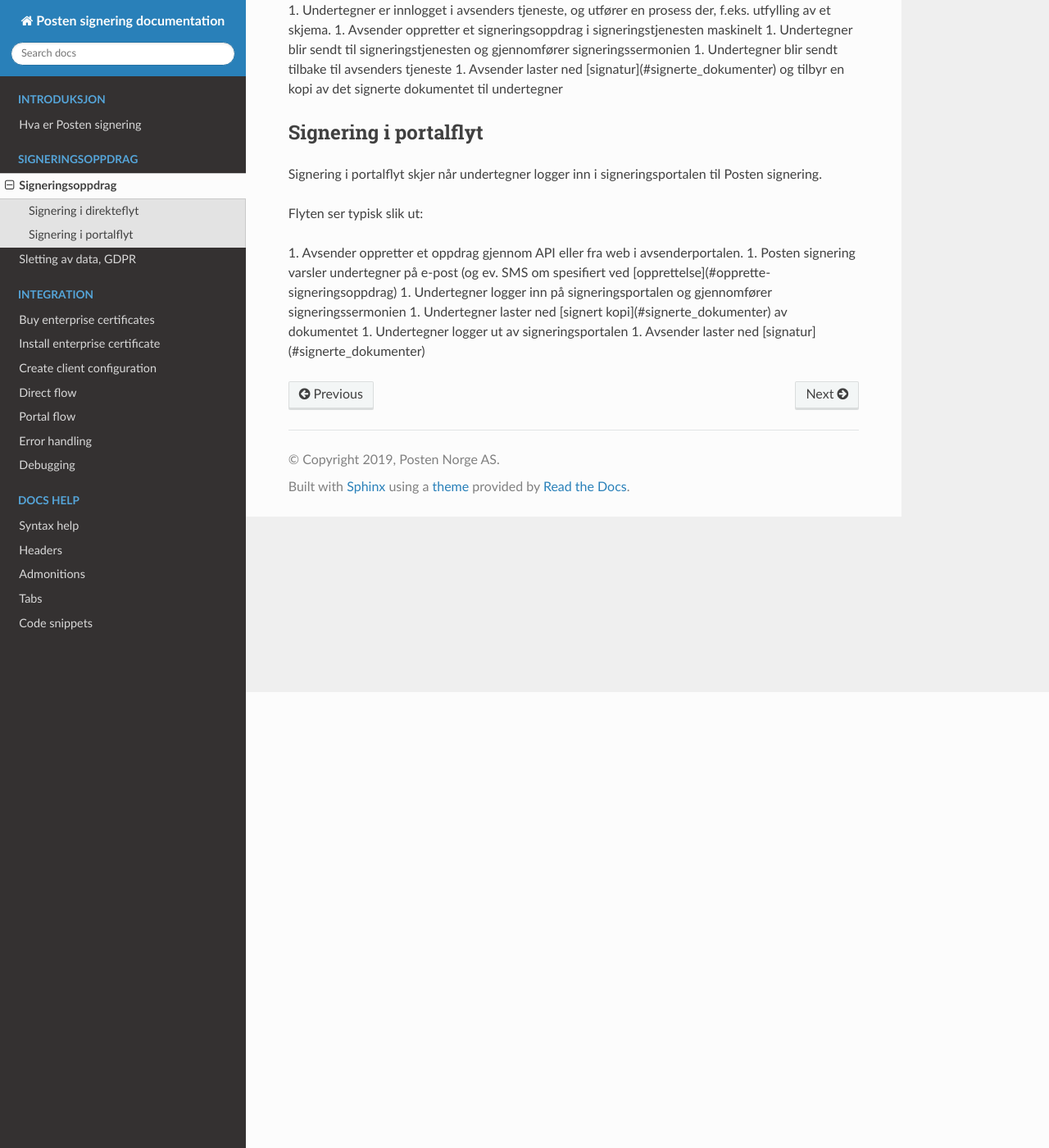
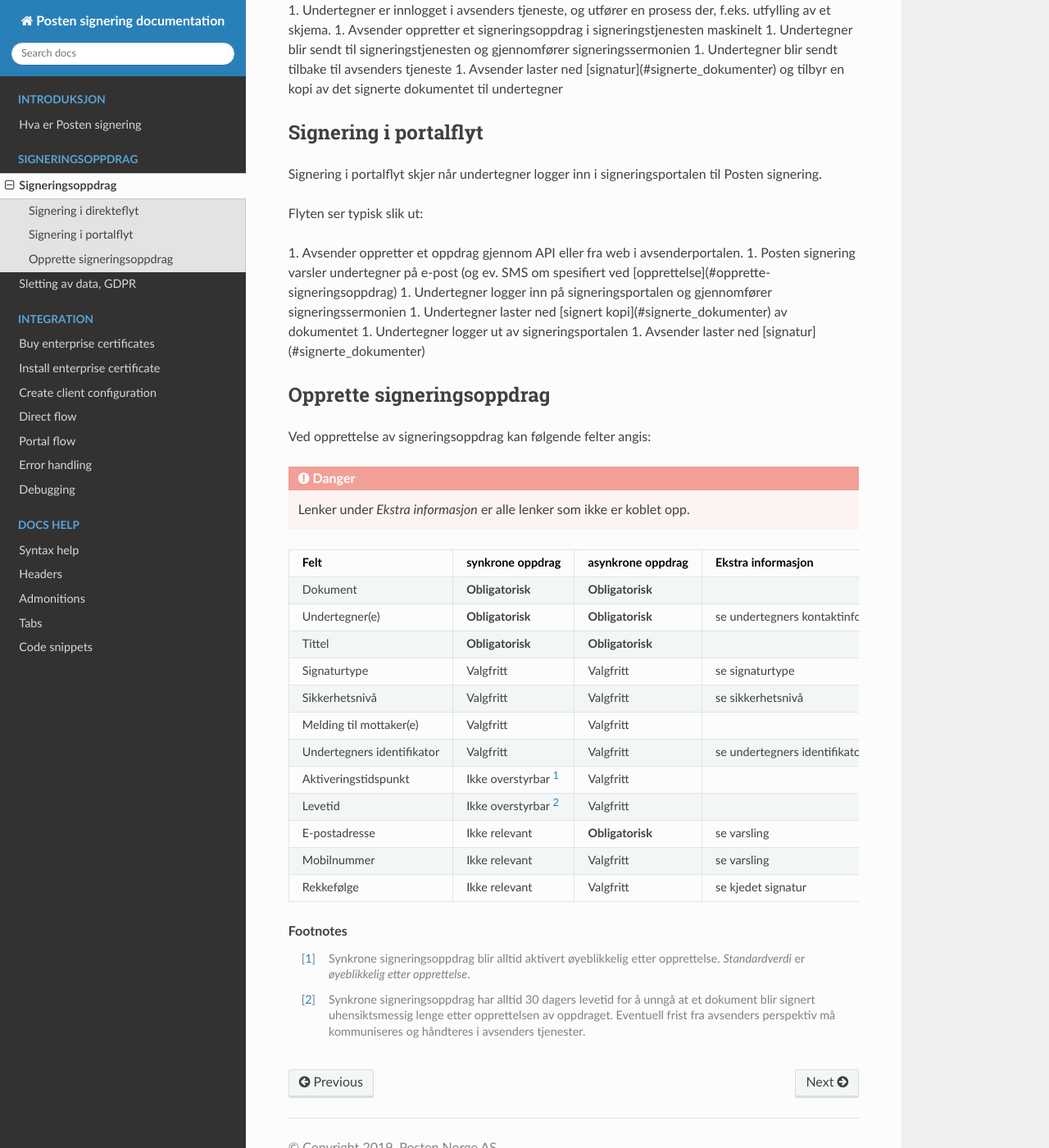
Before and after one commit to ramonarellano/signering-docs, a Sphinx documentation site: the page built from source/signeringsoppdrag.rst, in a window 1280 px wide and 1400 px high, scrolled down 556 px. Shown: the whole window at 82% size. Built offline with Sphinx 7.4.7 and the Read the Docs theme 2.0.0, drawn with Linux system fonts in a browser that asks for light colours.

Commit message:
Legger til tabell for felter i signeringsoppdrag
Notis: Lenkene i ekstra informasjon er fjernet. Disse må fikses

```diff
--- a/source/signeringsoppdrag.rst
+++ b/source/signeringsoppdrag.rst
@@ -32,3 +32,44 @@
 1. Undertegner laster ned [signert kopi](#signerte_dokumenter) av dokumentet
 1. Undertegner logger ut av signeringsportalen
 1. Avsender laster ned [signatur](#signerte_dokumenter)
+
+Opprette signeringsoppdrag
+===========================
+Ved opprettelse av signeringsoppdrag kan følgende felter angis:
+
+..  DANGER::
+    Lenker under *Ekstra informasjon* er alle lenker som ikke er koblet opp.
+
+
++---------------------------+-------------------------+-------------------+---------------------------------------------------------------+
+| Felt                      | synkrone oppdrag        | asynkrone oppdrag | Ekstra informasjon                                            |
++===========================+=========================+===================+===============================================================+
+| Dokument                  | **Obligatorisk**        | **Obligatorisk**  |                                                               |
++---------------------------+-------------------------+-------------------+---------------------------------------------------------------+
+| Undertegner(e)            | **Obligatorisk**        | **Obligatorisk**  | se undertegners kontaktinfo                                   |
++---------------------------+-------------------------+-------------------+---------------------------------------------------------------+
+| Tittel                    | **Obligatorisk**        | **Obligatorisk**  |                                                               |
++---------------------------+-------------------------+-------------------+---------------------------------------------------------------+
+| Signaturtype              | Valgfritt               | Valgfritt         | se signaturtype                                               |
++---------------------------+-------------------------+-------------------+---------------------------------------------------------------+
+| Sikkerhetsnivå            | Valgfritt               | Valgfritt         | se sikkerhetsnivå                                             |
++---------------------------+-------------------------+-------------------+---------------------------------------------------------------+
+| Melding til mottaker(e)   | Valgfritt               | Valgfritt         |                                                               |
++---------------------------+-------------------------+-------------------+---------------------------------------------------------------+
+| Undertegners identifikator| Valgfritt               | Valgfritt         | se undertegners identifikator                                 |
++---------------------------+-------------------------+-------------------+---------------------------------------------------------------+
+| Aktiveringstidspunkt      | Ikke overstyrbar [#f1]_ | Valgfritt         |                                                               |
++---------------------------+-------------------------+-------------------+---------------------------------------------------------------+
+| Levetid                   | Ikke overstyrbar [#f2]_ | Valgfritt         |                                                               |
++---------------------------+-------------------------+-------------------+---------------------------------------------------------------+
+| E-postadresse             | Ikke relevant           | **Obligatorisk**  | se varsling                                                   |
++---------------------------+-------------------------+-------------------+---------------------------------------------------------------+
+| Mobilnummer               | Ikke relevant           | Valgfritt         | se varsling                                                   |
++---------------------------+-------------------------+-------------------+---------------------------------------------------------------+
+| Rekkefølge                | Ikke relevant           | Valgfritt         | se kjedet signatur                                            |
++---------------------------+-------------------------+-------------------+---------------------------------------------------------------+
+
+.. rubric:: Footnotes
+
+.. [#f1] Synkrone signeringsoppdrag blir alltid aktivert øyeblikkelig etter opprettelse. *Standardverdi* er *øyeblikkelig etter opprettelse*.
+.. [#f2] Synkrone signeringsoppdrag har alltid 30 dagers levetid for å unngå at et dokument blir signert uhensiktsmessig lenge etter opprettelsen av oppdraget. Eventuell frist fra avsenders perspektiv må kommuniseres og håndteres i avsenders tjenester.
```
